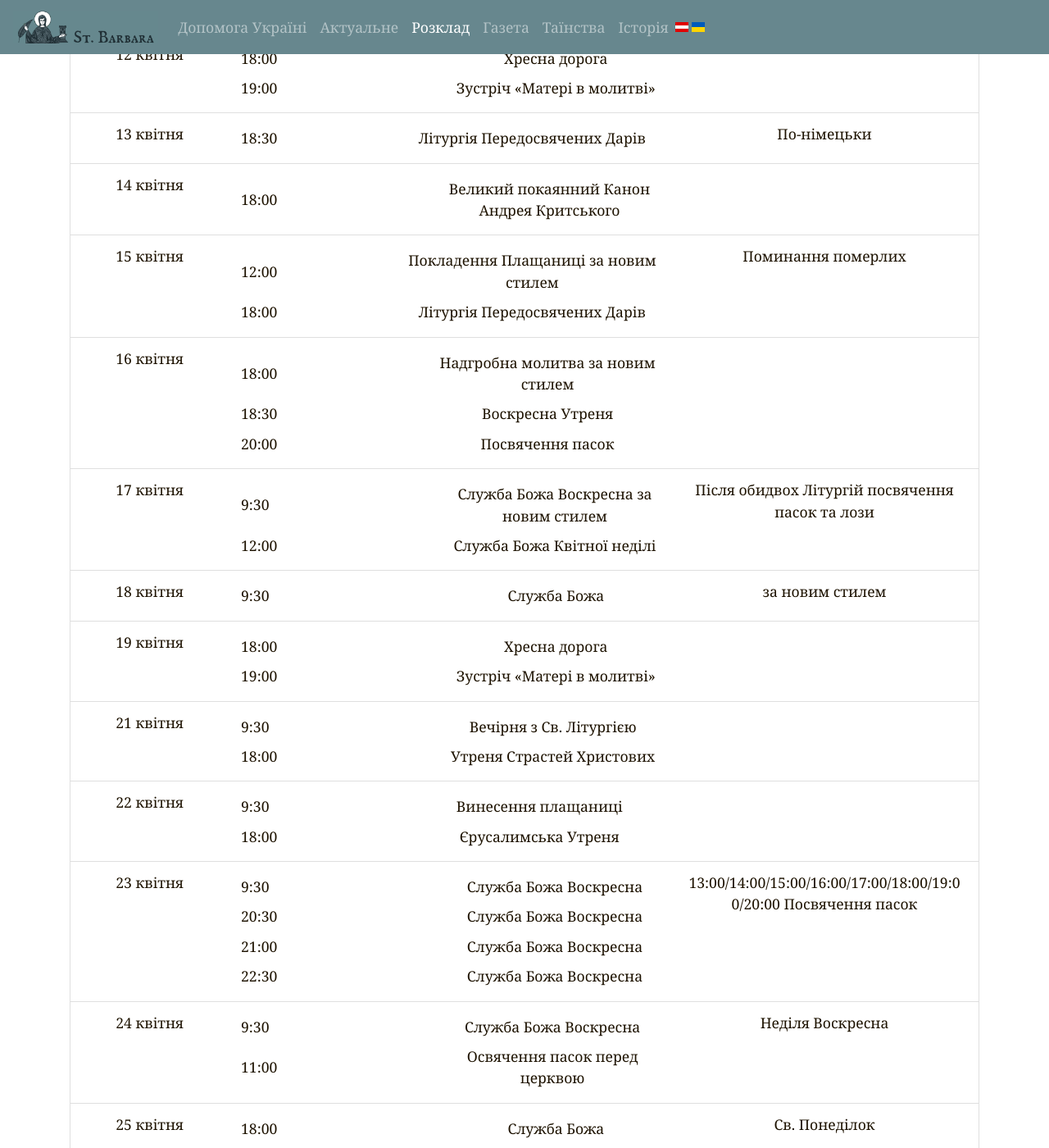
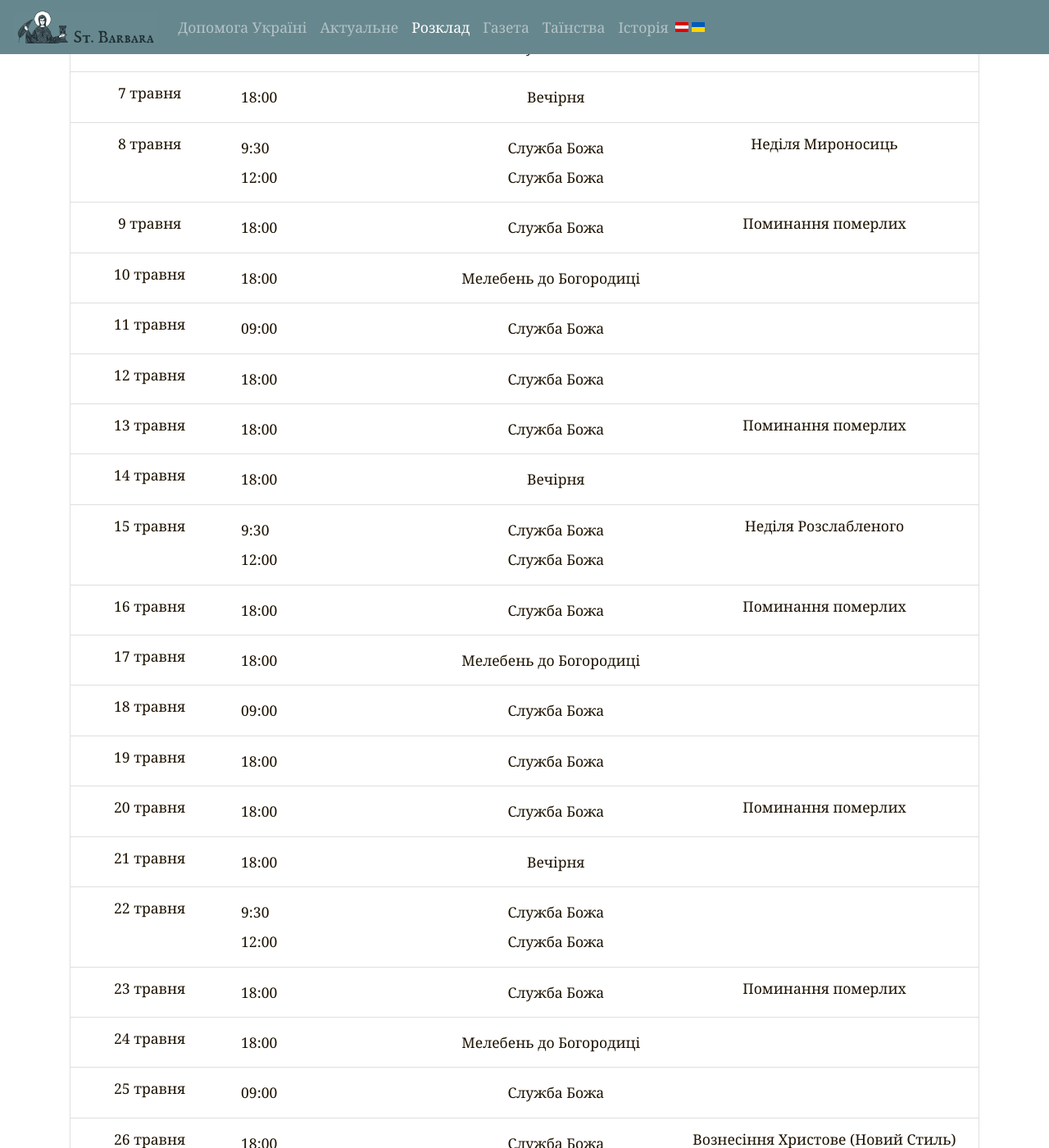
Before and after one commit to n3braska/jekyll, a Jekyll site: the page built from ua/timetable.html, in a window 1280 px wide and 1400 px high, scrolled down 718 px. Shown: the whole window at 82% size. Built offline with Jekyll 4.4.1, drawn with Linux system fonts in a browser that asks for light colours; some of the changed text lies outside the part shown.

Commit message:
UA May calendar added

```diff
--- a/_data/ua/calendar.yml
+++ b/_data/ua/calendar.yml
@@ -128,5 +128,176 @@ month:
           - time: " 18:00"
             title: Служба Божа
         occasion: Св. Вівторок
+    is_published: false
+    month_date: 04-2022
+  - announcement: null
+    day:
+      - d: 1
+        event:
+          - time: " 9:30"
+            title: Служба Божа
+          - time: " 12:00"
+            title: Служба Божа
+        occasion: null
+      - d: 2
+        event:
+          - time: " 18:00"
+            title: Служба Божа за всіх померлих
+        occasion: null
+      - d: 3
+        event:
+          - time: " 18:00"
+            title: Молобен за здоровʼя до Богородиці
+        occasion: По-німецьки
+      - d: 4
+        event:
+          - time: " 09:00"
+            title: Служба Божа
+        occasion: null
+      - d: 5
+        event:
+          - time: " 18:00"
+            title: Служба Божа - Вознесіння Христове (Новий Стиль)
+          - time: " 19:00"
+            title: Вервиця - Молитва за мир в Україні
+        occasion: null
+      - d: 6
+        event:
+          - time: " 18:00"
+            title: Служба Божа
+        occasion: Поминання померлих
+      - d: 7
+        event:
+          - time: " 18:00"
+            title: Вечірня
+        occasion: null
+      - d: 8
+        event:
+          - time: " 9:30"
+            title: Служба Божа
+          - time: " 12:00"
+            title: Служба Божа
+        occasion: Неділя Мироносиць
+      - d: 9
+        event:
+          - time: " 18:00"
+            title: Служба Божа
+        occasion: Поминання померлих
+      - d: 10
+        event:
+          - time: " 18:00"
+            title: Мелебень до Богородиці
+        occasion: null
+      - d: 11
+        event:
+          - time: " 09:00"
+            title: Служба Божа
+        occasion: null
+      - d: 12
+        event:
+          - time: " 18:00"
+            title: Служба Божа
+        occasion: null
+      - d: 13
+        event:
+          - time: " 18:00"
+            title: Служба Божа
+        occasion: Поминання померлих
+      - d: 14
+        event:
+          - time: " 18:00"
+            title: Вечірня
+        occasion: null
+      - d: 15
+        event:
+          - time: " 9:30"
+            title: Служба Божа
+          - time: " 12:00"
+            title: Служба Божа
+        occasion: Неділя Розслабленого
+      - d: 16
+        event:
+          - time: " 18:00"
+            title: Служба Божа
+        occasion: Поминання померлих
+      - d: 17
+        event:
+          - time: " 18:00"
+            title: Мелебень до Богородиці
+        occasion: null
+      - d: 18
+        event:
+          - time: " 09:00"
+            title: Служба Божа
+        occasion: null
+      - d: 19
+        event:
+          - time: " 18:00"
+            title: Служба Божа
+        occasion: null
+      - d: 20
+        event:
+          - time: " 18:00"
+            title: Служба Божа
+        occasion: Поминання померлих
+      - d: 21
+        event:
+          - time: " 18:00"
+            title: Вечірня
+        occasion: null
+      - d: 22
+        event:
+          - time: " 9:30"
+            title: Служба Божа
+          - time: " 12:00"
+            title: Служба Божа
+        occasion: null
+      - d: 23
+        event:
+          - time: " 18:00"
+            title: Служба Божа
+        occasion: Поминання померлих
+      - d: 24
+        event:
+          - time: " 18:00"
+            title: Мелебень до Богородиці
+        occasion: null
+      - d: 25
+        event:
+          - time: " 09:00"
+            title: Служба Божа
+        occasion: null
+      - d: 26
+        event:
+          - time: " 18:00"
+            title: Служба Божа
+        occasion: Вознесіння Христове (Новий Стиль)
+      - d: 27
+        event:
+          - time: " 18:00"
+            title: Служба Божа
+        occasion: Поминання померлих
+      - d: 28
+        event:
+          - time: " 18:00"
+            title: Вечірня
+        occasion: null
+      - d: 29
+        event:
+          - time: " 9:30"
+            title: Служба Божа
+          - time: " 12:00"
+            title: Служба Божа
+        occasion: null
+      - d: 30
+        event:
+          - time: " 18:00"
+            title: Служба Божа
+        occasion: Поминання померлих
+      - d: 31
+        event:
+          - time: " 18:00"
+            title: Мелебень до Богородиці
+        occasion: null
     is_published: true
-    month_date: 04-2022
+    month_date: 05-2022
```
